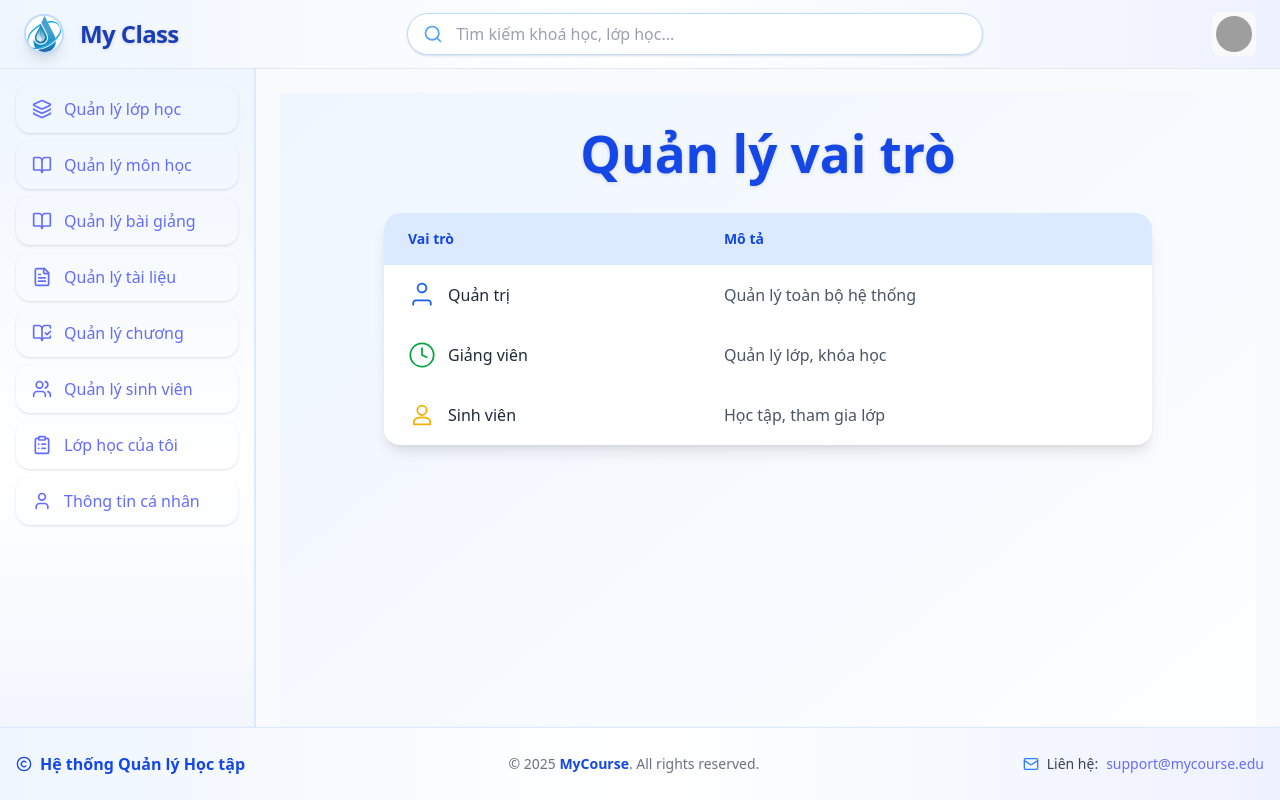
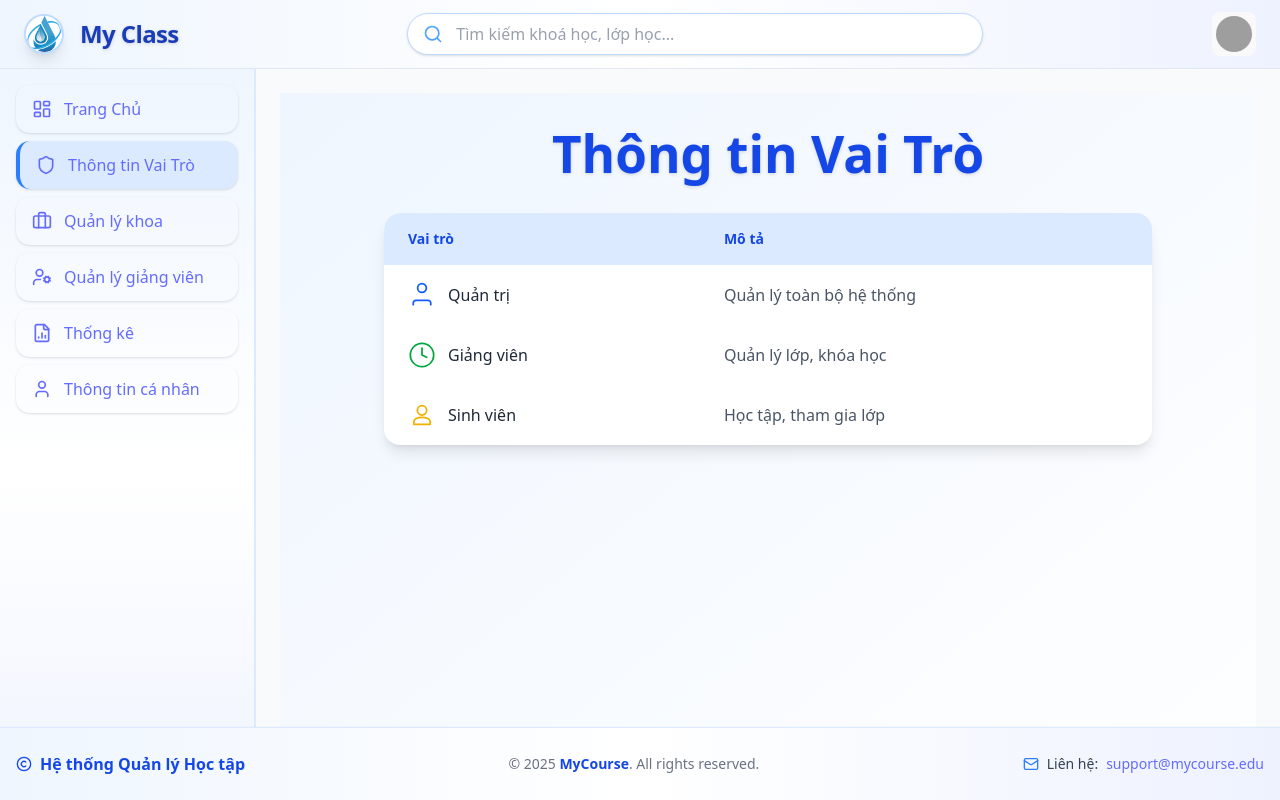
Before and after one commit to huynhmanh219/project-course, a React (Vite) app: page /admin/roles in a window 1280 px wide. Built offline with nearby package versions, Linux system fonts and the light colour scheme; grey boxes are pictures that could not be loaded.

Commit message:
fix info role

```diff
--- a/src/components/Sidebar.tsx
+++ b/src/components/Sidebar.tsx
@@ -19,7 +19,7 @@ import { Home,
 } from "lucide-react";
 
 // Giả lập role, sau này lấy từ context hoặc API
-const role: string = "teacher"; // "student" | "teacher" | "admin"
+const role: string = "admin"; // "student" | "teacher" | "admin"
 
 const navLinkClass = ({ isActive }: { isActive: boolean }) =>
   `flex items-center gap-3 px-4 py-3 rounded-xl font-semibold transition text-base shadow-sm ${
@@ -120,7 +120,7 @@ export function Sidebar() {
 
             <NavLink to="/admin/roles" className={navLinkClass}>
               <Shield className="h-5 w-5" />
-              <span>Quản lý vai trò</span>
+              <span>Thông tin Vai Trò</span>
             </NavLink>
             <NavLink to="/admin/departments" className={navLinkClass}>
               <Briefcase className="h-5 w-5" />
--- a/src/pages/admin/RoleManagement.tsx
+++ b/src/pages/admin/RoleManagement.tsx
@@ -33,7 +33,7 @@ const RoleManagement: React.FC = () => {
   return (
     <div className="min-h-screen bg-gradient-to-br from-blue-50 to-white p-8">
       <div className="max-w-3xl mx-auto">
-        <h1 className="text-3xl font-extrabold mb-8 text-blue-700 text-center drop-shadow">Quản lý vai trò</h1>
+        <h1 className="text-3xl font-extrabold mb-8 text-blue-700 text-center drop-shadow">Thông tin Vai Trò</h1>
         <div className="overflow-x-auto rounded-2xl shadow-lg bg-white">
           <table className="min-w-full">
             <thead>
```
